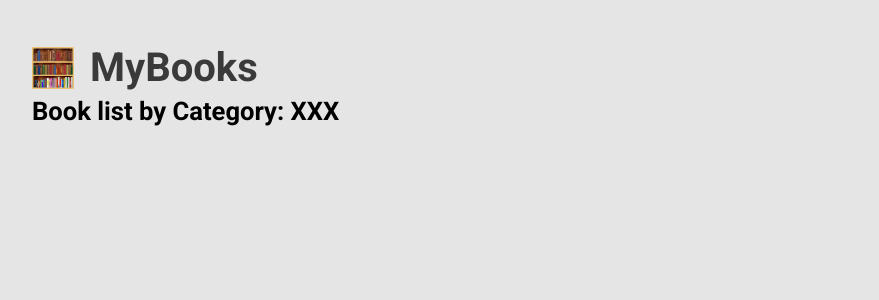
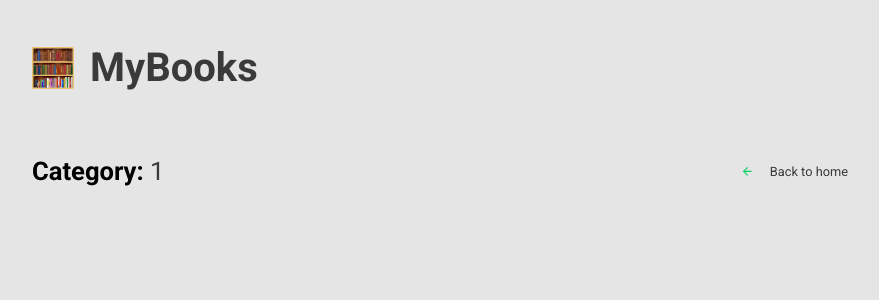
Before and after one commit to silvasouzaadriano/my-books, a React (Create React App) app: page /booklistbycategory/1/1 in a window 1280 px wide. Shown: the top 300 px of the page, without its empty margins (148-1027 px from the left). Built offline with nearby package versions, Linux system fonts and the light colour scheme.

Commit message:
Enabling navigation between Dashboard and Books by Category pages

```diff
--- a/src/pages/Category/index.tsx
+++ b/src/pages/Category/index.tsx
@@ -1,7 +1,28 @@
 import React from 'react';
+import { useRouteMatch, Link } from 'react-router-dom';
+import { FiArrowLeft } from 'react-icons/fi';
+
+import { Category } from './styles';
+
+interface BookCategoryParams {
+  id: string;
+  title: string;
+}
 
 const BookListByCategory: React.FC = () => {
-  return <h1>Book list by Category: XXX</h1>;
+  const { params } = useRouteMatch<BookCategoryParams>();
+
+  return (
+    <Category>
+      <h1>
+        Category: <span>{params.title}</span>
+      </h1>
+      <Link to="/">
+        <FiArrowLeft />
+        Back to home
+      </Link>
+    </Category>
+  );
 };
 
 export default BookListByCategory;
--- /dev/null
+++ b/src/pages/Category/styles.ts
@@ -0,0 +1,97 @@
+import styled from 'styled-components';
+import { shade } from 'polished';
+
+export const Category = styled.div`
+  max-width: 65vw;
+  display: flex;
+  align-items: center;
+  justify-content: space-between;
+  margin-top: 60px;
+
+  h1 span {
+    color: #3a3a3a;
+    font-weight: 100;
+  }
+  a {
+    display: flex;
+    align-items: center;
+
+    color: #3a3a3a;
+    text-decoration: none;
+    margin-right: 16px;
+    transition: color 0.2s;
+
+    &:hover {
+      color: ${shade(0.2, '#04d361')};
+    }
+  }
+
+  svg {
+    margin-right: 16px;
+    color: #04d361;
+  }
+`;
+
+export const Books = styled.div`
+  max-width: 63vw;
+  margin-top: 40px;
+
+  @media (max-width: 1024px) {
+    max-width: 72vw;
+  }
+
+  @media (max-width: 768px) {
+    max-width: 83vw;
+  }
+
+  a {
+    width: 100%;
+    height: 100px;
+    background: #fff;
+    border-radius: 5px;
+    display: block;
+    text-decoration: none;
+
+    padding: 24px;
+    display: flex;
+    align-items: center;
+    transition: transform 0.2s;
+
+    &:hover {
+      transform: translateX(10px);
+    }
+
+    & + a {
+      margin-top: 16px;
+    }
+  }
+
+  div {
+    > div {
+      display: flex;
+      align-items: center;
+      justify-content: space-between;
+
+      strong {
+        font-size: 1.5vw;
+        color: #3d3d4d;
+        margin-right: 10px;
+      }
+
+      span {
+        color: #a8a8b3;
+      }
+    }
+
+    p {
+      font-size: 1.2vw;
+      color: #a8a8b3;
+      margin-top: 5px;
+    }
+  }
+
+  svg {
+    margin-left: auto;
+    color: #cdcdb6;
+  }
+`;
--- a/src/pages/Dashboard/index.tsx
+++ b/src/pages/Dashboard/index.tsx
@@ -1,5 +1,5 @@
-import React, { useState, useEffect } from 'react';
-import { Link } from 'react-router-dom';
+import React, { useState, useEffect, useCallback, ChangeEvent } from 'react';
+import { Link, useHistory } from 'react-router-dom';
 import { FiChevronRight } from 'react-icons/fi';
 
 import { Categories, Books } from './styles';
@@ -12,15 +12,35 @@ import {
 const Dashboard: React.FC = () => {
   const { bookCategory } = useBookCategory();
   const [bookCategories, setBookCategories] = useState<BookCategoryState[]>([]);
+  const history = useHistory();
 
   useEffect(() => {
     setBookCategories(bookCategory);
   }, [bookCategory]);
 
+  const handleSelectCategory = useCallback(
+    (event: ChangeEvent<HTMLSelectElement>) => {
+      const bookCategorySelected = event.target.value;
+      const bookCategorySelectedIndex = event.target.options.selectedIndex;
+      const bookCategoryTextSelected =
+        event.target.options[bookCategorySelectedIndex].innerText;
+
+      if (bookCategorySelected !== '0' && bookCategorySelected !== 'none')
+        history.push(
+          `/booklistbycategory/${bookCategorySelected}/${bookCategoryTextSelected}`,
+        );
+    },
+    [history],
+  );
+
   return (
     <>
       <Categories>
-        <select name="book-category" id="book-category" onChange={() => {}}>
+        <select
+          name="book-category"
+          id="book-category"
+          onChange={handleSelectCategory}
+        >
           <option value="0">Select a category</option>
           {bookCategories.map((category) => (
             <option key={category.id} value={category.id}>
--- a/src/routes/index.tsx
+++ b/src/routes/index.tsx
@@ -10,7 +10,10 @@ import ViewDetailBook from '../pages/Book/Detail';
 const Routes: React.FC = () => (
   <Switch>
     <Route path="/" exact component={Dashboard} />
-    <Route path="/booklistbycategory/:id" component={BookListByCategory} />
+    <Route
+      path="/booklistbycategory/:id/:title"
+      component={BookListByCategory}
+    />
     <Route path="/addbook" component={AddBook} />
     <Route path="/editbook" component={EditBook} />
     <Route path="/viewdetailbook" component={ViewDetailBook} />
```
